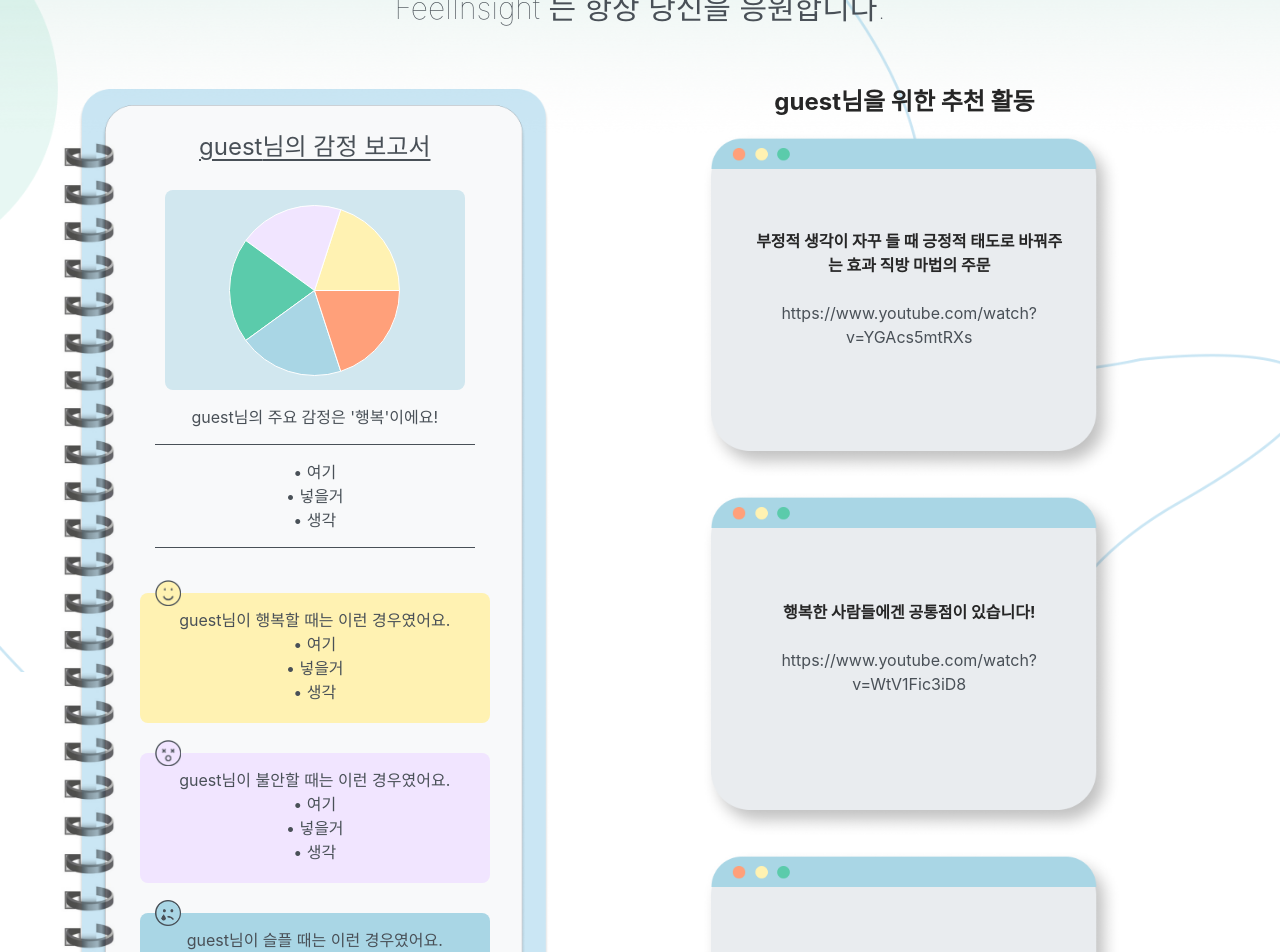
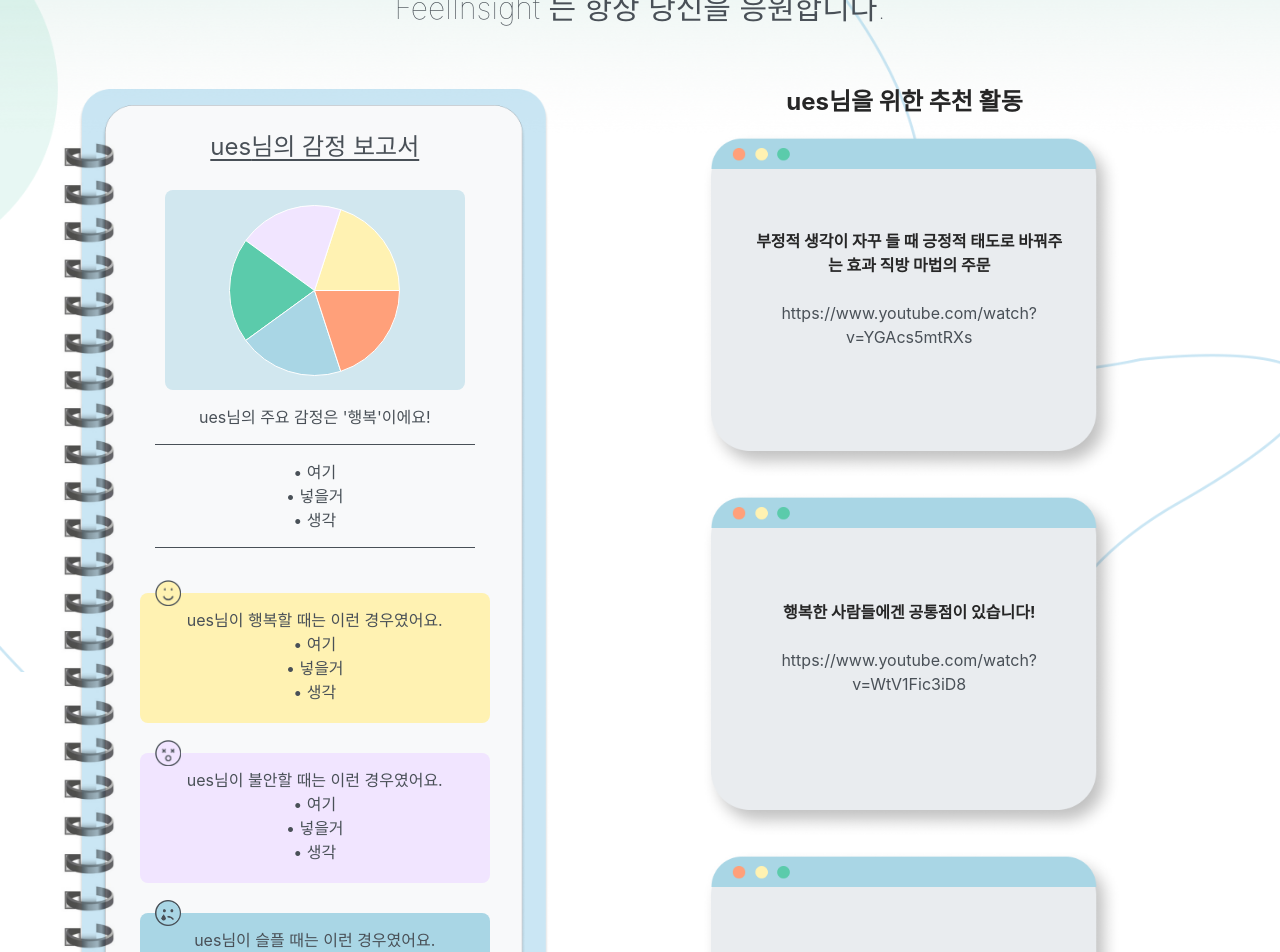
Before and after one commit to SKU-LikeLion12/hackathon_team6_front, a React (Create React App) app: page /EQ in a window 1280 px wide. Shown: the part 240-1192 px from the top of the page. Built offline with nearby package versions, Linux system fonts and the light colour scheme.

Commit message:
username 수정

```diff
--- a/src/pages/Calendar.jsx
+++ b/src/pages/Calendar.jsx
@@ -6,6 +6,7 @@ export default function Attendance() {
   const now = new Date();
   const month = String(now.getMonth() + 1).padStart(2, '');
   const username = localStorage.getItem('username') || 'guest';
+  const displayName = username.length > 2 ? username.slice(1, -1) : username;
 
   const data = [
     { name: '행복', value: 10 },
@@ -176,7 +177,9 @@ export default function Attendance() {
         <div className="rounded-3xl p-5 bg-sky-100 w-full">
           <div className="rounded-2xl p-10 bg-[white]">
             <div className="block text-center underline underline-offset-4 decoration-1.3 text-2xl">
-              <span className="block text-gray-500">{username}님의 월별</span>
+              <span className="block text-gray-500">
+                {displayName}님의 월별
+              </span>
               <span className="block text-gray-500">감정 보고서</span>
             </div>
             <div className="mt-5">
@@ -203,7 +206,7 @@ export default function Attendance() {
               </div>
               <div className="my-5">
                 <span className="text-black">
-                  {month}월의 {username}님의 대표 감정은 '행복'이 75%에요!{' '}
+                  {month}월의 {displayName}님의 대표 감정은 '행복'이 75%에요!{' '}
                 </span>
                 <span className="text-black">
                   이외에 분노와 불안이 25%씩 나타났어요.
--- a/src/pages/ChatMain.jsx
+++ b/src/pages/ChatMain.jsx
@@ -4,14 +4,15 @@ import './style.css';
 import { AuthContext } from '../context/AuthContext';
 
 export default function ChatMain() {
-  // const { user } = useContext(AuthContext);
   const username = localStorage.getItem('username') || 'guest';
+  const displayName = username.length > 2 ? username.slice(1, -1) : username;
+
   return (
     <>
       <div className="chatbg">
         <div className="flex flex-col items-center">
           <div className="mt-[90px] font-extralight text-[#495057] text-[45px]">
-            안녕하세요, {username} 님 오늘의 감정을 들려주세요!
+            안녕하세요, {displayName}님 오늘의 감정을 들려주세요!
           </div>
           <div className="relative mt-[90px] flex flex-col items-center justify-center">
             <img src="../img/ball_2.png" className="h-60 w-60 animate-bounce" />
--- a/src/pages/EQ.jsx
+++ b/src/pages/EQ.jsx
@@ -8,6 +8,7 @@ export default function EQ() {
   const [emotionType, setEmotionType] = useState('happiness'); // 현재 감정 유형을 설정합니다.
   const [randomPrograms, setRandomPrograms] = useState([]);
   const username = localStorage.getItem('username') || 'guest';
+  const displayName = username.length > 2 ? username.slice(1, -1) : username;
 
   useEffect(() => {
     // 감정 유형에 맞는 프로그램을 필터링
@@ -96,7 +97,7 @@ export default function EQ() {
 
           <div className="relative top-[-1140px] left-[10px] text-center flex flex-col justify-center items-center mx-auto text-[#495057]">
             <div className="font-normal text-[24px] mb-[25px] underline underline-offset-4">
-              {username}님의 감정 보고서
+              {displayName}님의 감정 보고서
             </div>
             <div className="분석박스 flex flex-col justify-center items-center relative">
               <div className="rounded-lg h-[200px] w-[300px] bg-[#D1E7EF] relative" />
@@ -123,7 +124,7 @@ export default function EQ() {
               </div>
             </div>
             <div className="mt-[15px]">
-              {username}님의 주요 감정은 '행복'이에요!
+              {displayName}님의 주요 감정은 '행복'이에요!
             </div>
             <div className="w-[75%] flex justify-center items-center ">
               <img src="../img/line.png" className="w-[70%] my-[15px]" />
@@ -145,7 +146,7 @@ export default function EQ() {
                   src="../img/happy.png"
                   className="absolute z-10 top-[-13px] w-[26px] h-[26px]"
                 />
-                <div>{username}님이 행복할 때는 이런 경우였어요.</div>
+                <div>{displayName}님이 행복할 때는 이런 경우였어요.</div>
                 <div className="내용">
                   <div>• 여기</div>
                   <div>• 넣을거</div>
@@ -159,7 +160,7 @@ export default function EQ() {
                   src="../img/anxiety.png"
                   className="absolute z-10 top-[-13px] w-[26px] h-[26px]"
                 />
-                <div>{username}님이 불안할 때는 이런 경우였어요.</div>
+                <div>{displayName}님이 불안할 때는 이런 경우였어요.</div>
                 <div className="내용">
                   <div>• 여기</div>
                   <div>• 넣을거</div>
@@ -173,7 +174,7 @@ export default function EQ() {
                   src="../img/sad.png"
                   className="absolute z-10 top-[-13px] w-[26px] h-[26px]"
                 />
-                <div>{username}님이 슬플 때는 이런 경우였어요.</div>
+                <div>{displayName}님이 슬플 때는 이런 경우였어요.</div>
                 <div className="내용">
                   <div>• 여기</div>
                   <div>• 넣을거</div>
@@ -187,7 +188,7 @@ export default function EQ() {
                   src="../img/mad.png"
                   className="absolute z-10 top-[-13px] w-[26px] h-[26px]"
                 />
-                <div>{username}님이 분노할 때는 이런 경우였어요.</div>
+                <div>{displayName}님이 분노할 때는 이런 경우였어요.</div>
                 <div className="내용">
                   <div>• 여기</div>
                   <div>• 넣을거</div>
@@ -200,7 +201,7 @@ export default function EQ() {
 
         <div className="w-[55%] flex flex-col">
           <div className="font-bold text-center text-[#262626] text-[24px] mt-[5px] mr-[12%]">
-            {username}님을 위한 추천 활동
+            {displayName}님을 위한 추천 활동
           </div>
           <div className="flex flex-col justify-center items-center mr-[10%] relative">
             {randomPrograms.map((program, index) => {
```
